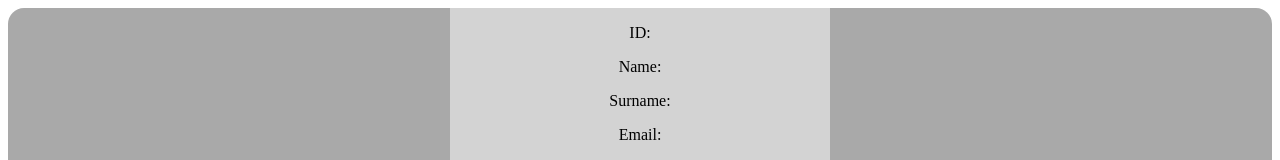
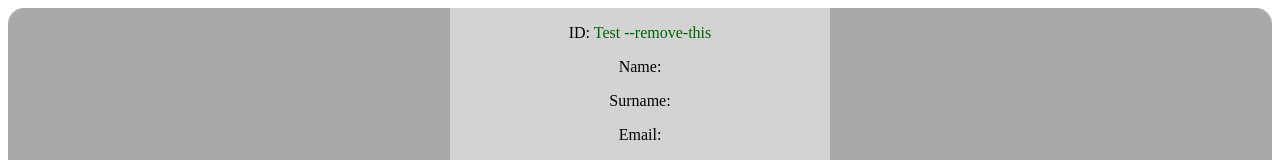
Before and after one commit to miguel5g/simple-users-crud, a website: page public/index.html in a window 1280 px wide. Shown: the top 160 px of the page. Drawn offline with Linux system fonts and the light colour scheme.

```diff
--- a/public/index.html
+++ b/public/index.html
@@ -10,7 +10,7 @@
   <body>
     <article id="container">
       <section id="card" class="text-center">
-        <p>ID: <span id="user-id"></span></p>
+        <p>ID: <span id="user-id">Test --remove-this</span></p>
         <p>Name: <span id="user-name"></span></p>
         <p>Surname: <span id="user-surname"></span></p>
         <p>Email: <span id="user-email"></span></p>
--- a/public/style.css
+++ b/public/style.css
@@ -15,3 +15,7 @@
   height: 40%;
   margin: auto;
 }
+
+span {
+  color: darkgreen;
+}
```
